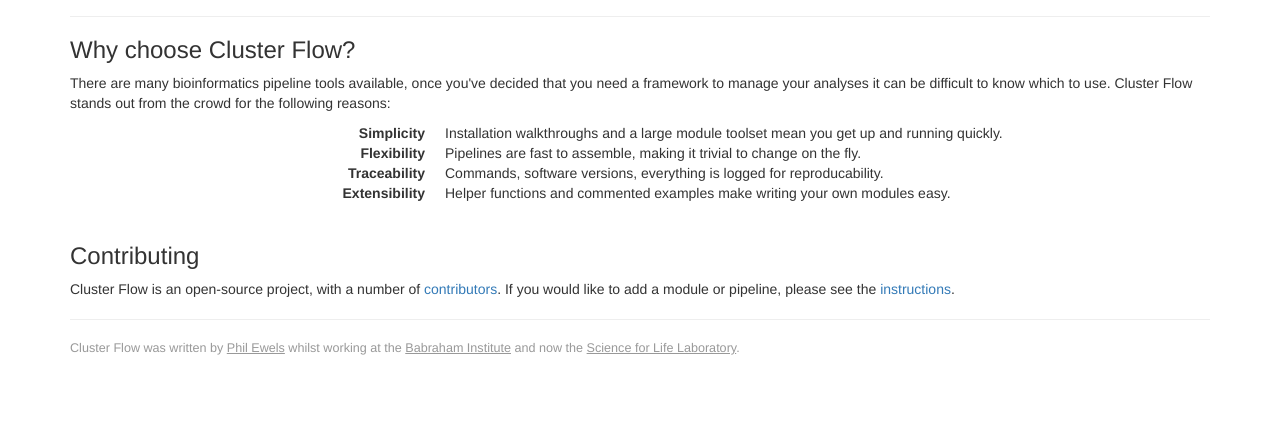
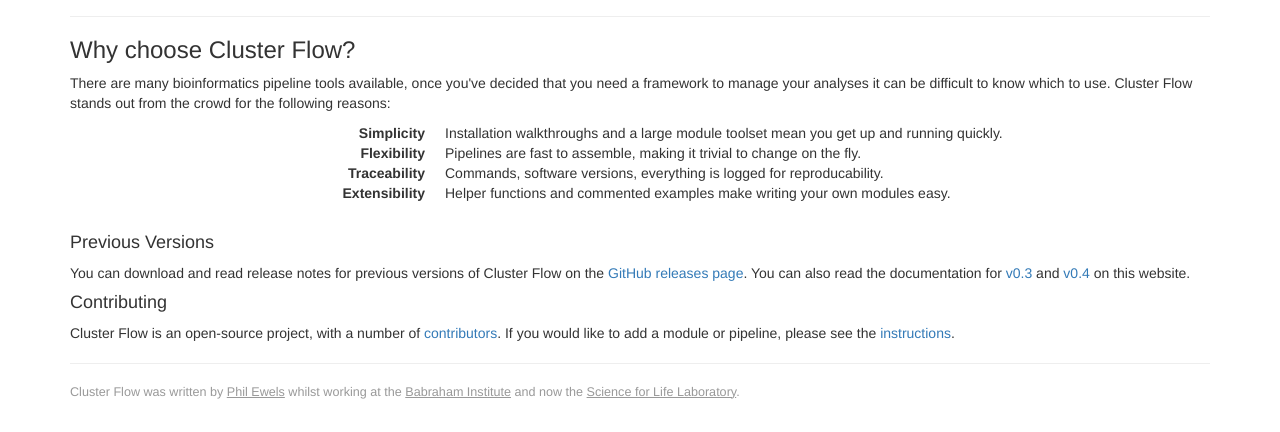
Before and after one commit to ewels/clusterflow-website, a PHP site: page / in a window 1280 px wide. Shown: the part 670-1102 px from the top of the page. Before the commit the page ends 1025 px from the top, so only its background shows below. Run offline with PHP 8.4, Linux system fonts and the light colour scheme; some libraries are stand-ins or nearby versions.

Commit message:
Added section to homepage listing all documentation and download versions.

```diff
--- a/index.php
+++ b/index.php
@@ -114,7 +114,13 @@
       </div>
     </div>
 
-    <h3>Contributing</h3>
+    <h4>Previous Versions</h4>
+    <p>You can download and read release notes for previous versions of Cluster Flow on the
+      <a href="https://github.com/ewels/clusterflow/releases/">GitHub releases page</a>. You can also read the
+      documentation for <a href="0.3">v0.3</a> and <a href="0.4">v0.4</a> on this website.</p>
+
+
+    <h4>Contributing</h4>
     <p>Cluster Flow is an open-source project, with a number of <a href="https://github.com/ewels/clusterflow/graphs/contributors">contributors</a>.
       If you would like to add a module or pipeline, please see the <a href="https://github.com/ewels/clusterflow/blob/master/CONTRIBUTING.md">instructions</a>.</p>
     <hr>
```
